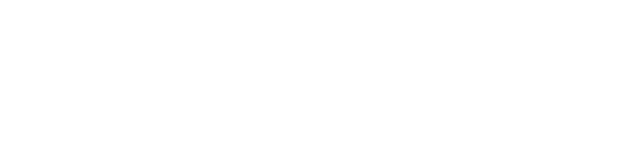
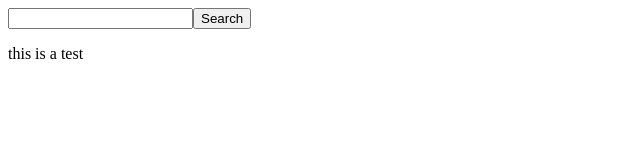
Before and after one commit to HopliteRPG/weather-app, a website built with webpack: page src/template.html in a window 1280 px wide. Shown: the whole page, without its empty margins (0-640 px from the left). Built offline with nearby package versions, Linux system fonts and the light colour scheme.

Commit message:
have placeholder html

```diff
--- a/src/front-ui/frontUiHtml.js
+++ b/src/front-ui/frontUiHtml.js
@@ -1,3 +1,5 @@
+export { createFrontUiHtml };
+
 const body = document.querySelector("body");
 const divCreate = document.createElement("div");
 const buttonCreate = document.createElement("button");
@@ -54,4 +56,22 @@ function createInput(div, type, name, inputName) {
 function createFrontUiHtml() {
   let parentDiv = createDivSection(body, "parentDiv");
   let searchbarForm = createForm(parentDiv.cloneDivCreate);
+  let searchbarInput = createInput(
+    searchbarForm.cloneFormCreate,
+    "input",
+    "searchbarInput",
+    "searchbarInput",
+  );
+  let searchButton = createButton(
+    searchbarForm.cloneFormCreate,
+    "Search",
+    "searchButton",
+  );
+
+  let weatherDiv = createDivSection(parentDiv.cloneDivCreate, "weatherDiv");
+  let placeholderP = createP(
+    weatherDiv.cloneDivCreate,
+    "this is a test",
+    "placeholderP",
+  );
 }
--- a/src/index.js
+++ b/src/index.js
@@ -1 +1,3 @@
+import { createFrontUiHtml } from "./front-ui/frontUiHtml";
 import "./styles.css";
+createFrontUiHtml();
--- a/src/styles.css
+++ b/src/styles.css
@@ -1,3 +1,7 @@
 /* styles.css */
 body {
 }
+
+.weatherDiv {
+  height: 500px;
+}
```
